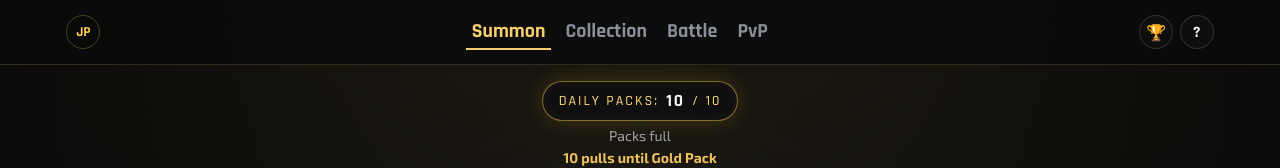
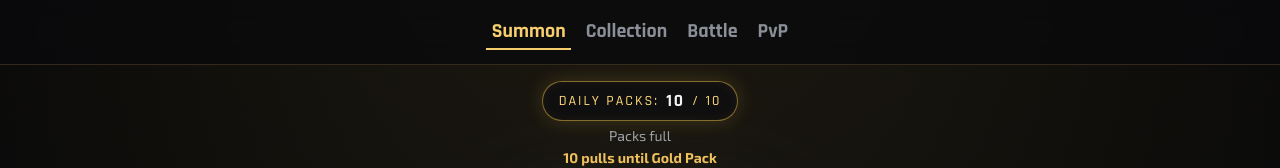
Before and after one commit to Chaakh/AnimeGacha, a Nuxt app: page / in a window 1280 px wide. Shown: the top 168 px of the page. Built offline with nearby package versions, Linux system fonts and the light colour scheme; no server answers.

Commit message:
style: remove unused nav jp and action icons

```diff
--- a/app/components/AppNav.vue
+++ b/app/components/AppNav.vue
@@ -1,19 +1,12 @@
 <template>
   <header class="nav-wrap">
     <div class="nav-inner">
-      <span class="left-icon" aria-hidden="true">JP</span>
-
       <nav class="links" aria-label="Primary navigation">
         <NuxtLink class="link" to="/">Summon</NuxtLink>
         <NuxtLink class="link" to="/collection">Collection</NuxtLink>
         <NuxtLink class="link" to="/battle">Battle</NuxtLink>
         <NuxtLink class="link" to="/pvp">PvP</NuxtLink>
       </nav>
-
-      <div class="actions" aria-hidden="true">
-        <span class="icon">🏆</span>
-        <span class="icon alt">?</span>
-      </div>
     </div>
   </header>
 </template>
@@ -34,22 +27,9 @@
   min-height: 64px;
   padding: 0.55rem 0.4rem;
   display: flex;
-  justify-content: space-between;
+  justify-content: center;
   align-items: center;
   gap: 0.5rem;
-}
-
-.left-icon {
-  width: 34px;
-  height: 34px;
-  display: grid;
-  place-items: center;
-  border-radius: 999px;
-  border: 1px solid rgb(255 207 102 / 26%);
-  color: #ffcd5a;
-  font-family: 'Rajdhani', sans-serif;
-  font-size: 0.86rem;
-  font-weight: 700;
 }
 
 .links {
@@ -76,26 +56,6 @@
   border-color: #f8cf6f;
 }
 
-.actions {
-  display: flex;
-  gap: 0.4rem;
-}
-
-.icon {
-  width: 34px;
-  height: 34px;
-  display: grid;
-  place-items: center;
-  border-radius: 999px;
-  border: 1px solid rgb(255 255 255 / 14%);
-  background: rgb(255 255 255 / 2%);
-}
-
-.icon.alt {
-  font-family: 'Rajdhani', sans-serif;
-  font-weight: 700;
-}
-
 @media (max-width: 680px) {
   .nav-inner {
     width: 94vw;
--- a/package.json
+++ b/package.json
@@ -1,6 +1,6 @@
 {
   "name": "Anigacka",
-  "version": "0.10.1",
+  "version": "0.10.2",
   "type": "module",
   "private": true,
   "scripts": {
```
Also changed, not shown: 1 other file (tests, documents, lock files or other folders).
